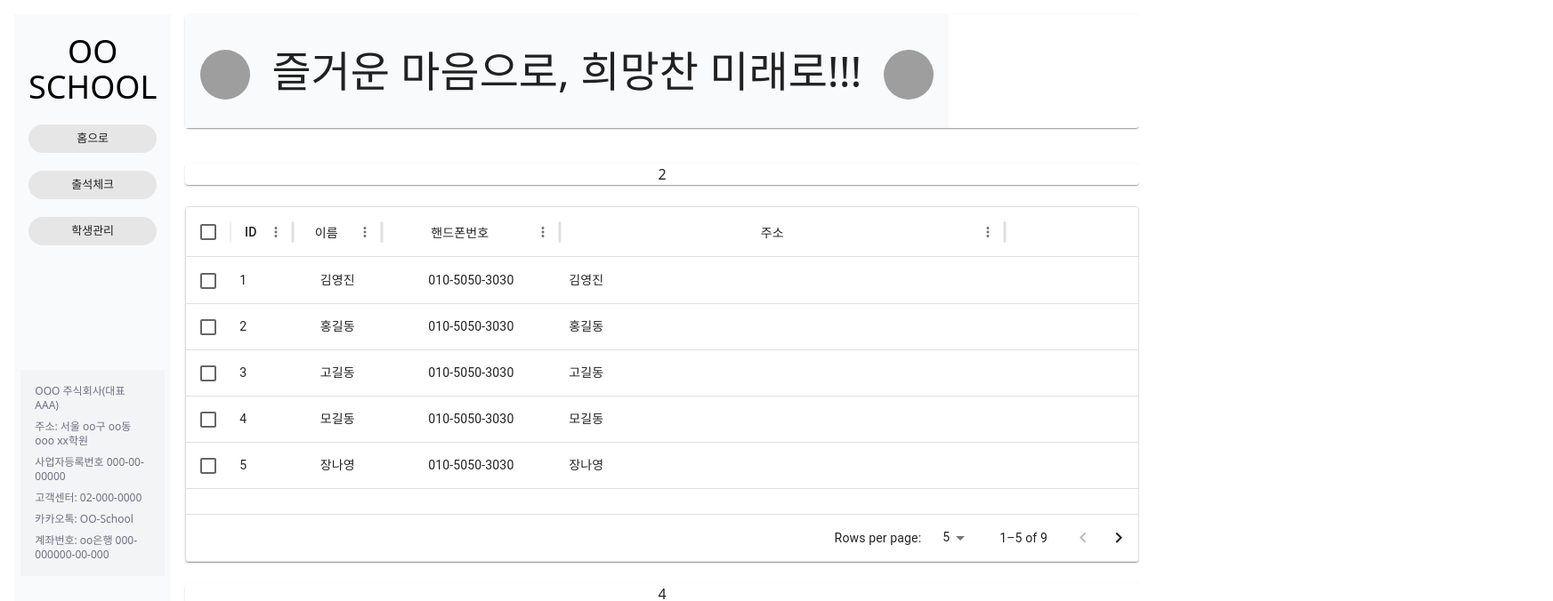
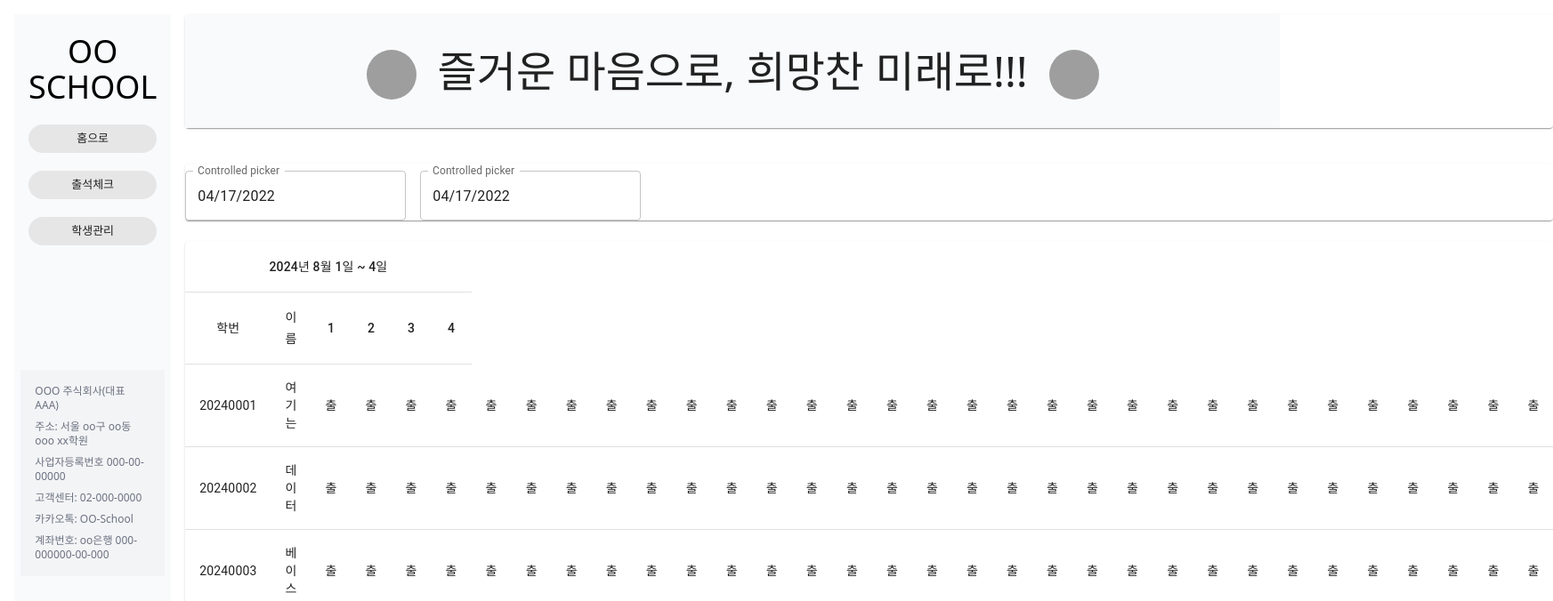
Before and after one commit to yokee1128/2024_web_student, a React (Create React App) app: page /attendance_check in a window 1280 px wide. Shown: the top 676 px of the page at 89% size, 1745 px wide, since content can reach past the window. Built offline with nearby package versions, Linux system fonts and the light colour scheme; grey boxes are pictures that could not be loaded.

Commit message:
KYJ_240720_1

```diff
--- /dev/null
+++ b/src/KYJ/AttendanceTable.tsx
@@ -0,0 +1,165 @@
+import * as React from 'react';
+import Table from '@mui/material/Table';
+import TableBody from '@mui/material/TableBody';
+import TableCell from '@mui/material/TableCell';
+import TableContainer from '@mui/material/TableContainer';
+import TableHead from '@mui/material/TableHead';
+import TableRow from '@mui/material/TableRow';
+import Paper from '@mui/material/Paper';
+
+const today = new Date();
+const strToday = today.toString();
+const lastDay = parseInt(today.getDate().toString());
+
+// 요일 구하기
+const week = today.getDay();
+
+// function days02(){
+//     let ret;
+
+//     for (let i = 1; i <= lastDay; i++){
+
+//     }
+//     arr = {
+//         id,
+//         name,
+//     };
+//     return arr;
+// }
+
+function createData(
+  id: string,
+  name: string,
+  day1: string,
+  day2: string,
+  day3: string,
+  day4: string,
+  day5: string,
+  day6: string,
+  day7: string,
+  day8: string,
+  day9: string,
+  day10: string,
+  day11: string,
+  day12: string,
+  day13: string,
+  day14: string,
+  day15: string,
+  day16: string,
+  day17: string,
+  day18: string,
+  day19: string,
+  day20: string,
+  day21: string,
+  day22: string,
+  day23: string,
+  day24: string,
+  day25: string,
+  day26: string,
+  day27: string,
+  day28: string,
+  day29: string,
+  day30: string,
+  day31: string,
+) {
+    // if(lastDay)
+  return { id, name, day1, day2, day3, day4, day5, day6, day7, day8, day9, day10, day11, day12, day13, day14, day15, day16, day17, day18, day19, day20, day21, day22, day23, day24, day25, day26, day27, day28, day29, day30, day31 };
+}
+
+const rows = [
+  createData('20240001', '여기는', '출', '출', '출', '출', '출', '출', '출', '출', '출', '출', '출', '출', '출', '출', '출', '출', '출', '출', '출', '출', '출', '출', '출', '출', '출', '출', '출', '출', '출', '출', '출'),
+  createData('20240002', '데이터', '출', '출', '출', '출', '출', '출', '출', '출', '출', '출', '출', '출', '출', '출', '출', '출', '출', '출', '출', '출', '출', '출', '출', '출', '출', '출', '출', '출', '출', '출', '출'),
+  createData('20240003', '베이스', '출', '출', '출', '출', '출', '출', '출', '출', '출', '출', '출', '출', '출', '출', '출', '출', '출', '출', '출', '출', '출', '출', '출', '출', '출', '출', '출', '출', '출', '출', '출'),
+  createData('20240004', '값을가', '출', '출', '출', '출', '출', '출', '출', '출', '출', '출', '출', '출', '출', '출', '출', '출', '출', '출', '출', '출', '출', '출', '출', '출', '출', '출', '출', '출', '출', '출', '출'),
+  createData('20240006', '져와야', '출', '출', '출', '출', '출', '출', '출', '출', '출', '출', '출', '출', '출', '출', '출', '출', '출', '출', '출', '출', '출', '출', '출', '출', '출', '출', '출', '출', '출', '출', '출'),
+];
+
+
+const tormattedDate = `${today.getFullYear()}년 ${today.getMonth()+1}월 1일 ~ ${today.getDate()}일`;
+
+
+function days(){
+    let arr = [];
+    for (let i = 1; i <= lastDay; i++){
+        arr.push(
+            <TableCell align="center">{i}</TableCell>
+        )
+    }
+
+    return arr;
+}
+
+let items = [];
+for(let i = 1; i <= lastDay; i++){
+    items.push(
+        'day'+i
+    )
+}
+const itm = items;
+
+
+
+const AttendanceTable = () => {
+  return (
+    <TableContainer component={Paper}>
+      <Table sx={{ minWidth: 650 }} aria-label="simple table">
+        <TableHead>
+            <TableRow>
+               <TableCell align="center" colSpan={lastDay+2}>{tormattedDate}</TableCell>
+            </TableRow>
+          <TableRow>
+            <TableCell align="center">학번</TableCell>
+            <TableCell align="center" width="100">이름</TableCell>
+            {days()}
+          </TableRow>
+        </TableHead>
+        <TableBody>
+          {rows.map((row) => (
+            <TableRow
+              key={row.id}
+              sx={{ '&:last-child td, &:last-child th': { border: 0 } }}
+            >
+                <TableCell component="th" scope="row" align="center">
+                    {row.id}
+                </TableCell>
+                <TableCell align="center">{row.name}</TableCell>
+                <TableCell align ="center">{row.day1}</TableCell>
+                <TableCell align ="center">{row.day2}</TableCell>
+                <TableCell align ="center">{row.day3}</TableCell>
+                <TableCell align ="center">{row.day4}</TableCell>
+                <TableCell align ="center">{row.day5}</TableCell>
+                <TableCell align ="center">{row.day6}</TableCell>
+                <TableCell align ="center">{row.day7}</TableCell>
+                <TableCell align ="center">{row.day8}</TableCell>
+                <TableCell align ="center">{row.day9}</TableCell>
+                <TableCell align ="center">{row.day10}</TableCell>
+                <TableCell align ="center">{row.day11}</TableCell>
+                <TableCell align ="center">{row.day12}</TableCell>
+                <TableCell align ="center">{row.day13}</TableCell>
+                <TableCell align ="center">{row.day14}</TableCell>
+                <TableCell align ="center">{row.day15}</TableCell>
+                <TableCell align ="center">{row.day16}</TableCell>
+                <TableCell align ="center">{row.day17}</TableCell>
+                <TableCell align ="center">{row.day18}</TableCell>
+                <TableCell align ="center">{row.day19}</TableCell>
+                <TableCell align ="center">{row.day20}</TableCell>
+                <TableCell align ="center">{row.day21}</TableCell>
+                <TableCell align ="center">{row.day22}</TableCell>
+                <TableCell align ="center">{row.day23}</TableCell>
+                <TableCell align ="center">{row.day24}</TableCell>
+                <TableCell align ="center">{row.day25}</TableCell>
+                <TableCell align ="center">{row.day26}</TableCell>
+                <TableCell align ="center">{row.day27}</TableCell>
+                <TableCell align ="center">{row.day28}</TableCell>
+                <TableCell align ="center">{row.day29}</TableCell>
+                <TableCell align ="center">{row.day30}</TableCell>
+                <TableCell align ="center">{row.day31}</TableCell>
+            </TableRow>
+          ))}
+        </TableBody>
+      </Table>
+    </TableContainer>
+  );
+}
+
+export default AttendanceTable;
--- /dev/null
+++ b/src/KYJ/DatePicker.tsx
@@ -0,0 +1,27 @@
+import * as React from 'react';
+import dayjs, { Dayjs } from 'dayjs';
+import { DemoContainer } from '@mui/x-date-pickers/internals/demo';
+import { LocalizationProvider } from '@mui/x-date-pickers/LocalizationProvider';
+import { AdapterDayjs } from '@mui/x-date-pickers/AdapterDayjs';
+import { DatePicker } from '@mui/x-date-pickers/DatePicker';
+
+export default function DatePickerValue() {
+  const [value, setValue] = React.useState<Dayjs | null>(dayjs('2022-04-17'));
+
+  return (
+    <LocalizationProvider dateAdapter={AdapterDayjs}>
+        <DemoContainer components={['DatePicker', 'DatePicker']}>
+            <DatePicker
+                label="Controlled picker"
+                value={value}
+                onChange={(newValue) => setValue(newValue)}
+                />
+            <DatePicker
+                label="Controlled picker"
+                value={value}
+                onChange={(newValue) => setValue(newValue)}
+            />
+        </DemoContainer>
+    </LocalizationProvider>
+  );
+}
--- /dev/null
+++ b/src/KYJ/InsertBtn.tsx
@@ -0,0 +1,37 @@
+import * as React from 'react';
+import Box from '@mui/material/Box';
+import Button from '@mui/material/Button';
+
+export default function InsertBtn() {
+  return (
+    <Box sx={{ '& button': { m: 1 } }}>
+      {/* <div>
+        <Button size="small">Small</Button>
+        <Button size="medium">Medium</Button>
+        <Button size="large">Large</Button>
+      </div> */}
+      {/* <div>
+        <Button variant="outlined" size="small">
+          Small
+        </Button>
+        <Button variant="outlined" size="medium">
+          수정
+        </Button>
+        <Button variant="outlined" size="large">
+          Large
+        </Button>
+      </div> */}
+      <div>
+        {/* <Button variant="contained" size="small">
+          Small
+        </Button> */}
+        <Button variant="contained" size="medium">
+          수정
+        </Button>
+        {/* <Button variant="contained" size="large">
+          Large
+        </Button> */}
+      </div>
+    </Box>
+  );
+}
--- a/src/components/organism/AttendanceCheck.tsx
+++ b/src/components/organism/AttendanceCheck.tsx
@@ -5,58 +5,61 @@ import { DataGrid, GridColDef } from '@mui/x-data-grid';
 import { Grid, Paper } from "@mui/material";
 import Layout from "../layout/Layout";
 import Navi from "../molecules/Navi";
+import AttendanceTable from "../../KYJ/AttendanceTable";
+import DatePickerValue from "../../KYJ/DatePicker";
+import InsertBtn from "../../KYJ/InsertBtn";
 
 const Item = styled(Paper)(({ theme }) => ({
   backgroundcolor: '#EEE',
   textAlign: 'center',
 }));
 
-const columns: GridColDef[] = [
-  {
-    field: 'id',
-    headerName: 'ID',
-    headerAlign: 'center',
-    align: 'left',
-    width: 70
-  },
-  {
-    field: 'name',
-    headerName: '이름',
-    headerAlign: 'center',
-    align: 'center',
-    width: 100
-  },
-  {
-    field: 'phone',
-    headerName: '핸드폰번호',
-    headerAlign: "center",
-    align: "center",
-    type: 'string',
-    width: 200,
-  },
-  {
-    field: 'address',
-    headerName: '주소',
-    headerAlign: 'center',
-    align: 'left',
-    description: 'This column has a value getter and is not sortable.',
-    sortable: false,
-    width: 500,
-    valueGetter: (value, row) => `${row.name || ''}`,
-  },
-];
+// const columns: GridColDef[] = [
+//   {
+//     field: 'id',
+//     headerName: 'ID',
+//     headerAlign: 'center',
+//     align: 'left',
+//     width: 70
+//   },
+//   {
+//     field: 'name',
+//     headerName: '이름',
+//     headerAlign: 'center',
+//     align: 'center',
+//     width: 100
+//   },
+//   {
+//     field: 'phone',
+//     headerName: '핸드폰번호',
+//     headerAlign: "center",
+//     align: "center",
+//     type: 'string',
+//     width: 200,
+//   },
+//   {
+//     field: 'address',
+//     headerName: '주소',
+//     headerAlign: 'center',
+//     align: 'left',
+//     description: 'This column has a value getter and is not sortable.',
+//     sortable: false,
+//     width: 500,
+//     valueGetter: (value, row) => `${row.name || ''}`,
+//   },
+// ];
 
-const rows = [
-  { id: 1, name: '김영진', phone: '010-5050-3030' },
-  { id: 2, name: '홍길동', phone: '010-5050-3030' },
-  { id: 3, name: '고길동', phone: '010-5050-3030' },
-  { id: 4, name: '모길동', phone: '010-5050-3030' },
-  { id: 5, name: '장나영', phone: '010-5050-3030' },
-  { id: 6, name: '마젠타', phone: '010-5050-3030' },
-  { id: 7, name: '이시연', phone: '010-5050-3030' },
-  { id: 8, name: '이아희', phone: '010-5050-3030' },
-  { id: 9, name: '이지혜', phone: '010-5050-3030' },
-];
+// const rows = [
+//   { id: 1, name: '김영진', phone: '010-5050-3030' },
+//   { id: 2, name: '홍길동', phone: '010-5050-3030' },
+//   { id: 3, name: '고길동', phone: '010-5050-3030' },
+//   { id: 4, name: '모길동', phone: '010-5050-3030' },
+//   { id: 5, name: '장나영', phone: '010-5050-3030' },
+//   { id: 6, name: '마젠타', phone: '010-5050-3030' },
+//   { id: 7, name: '이시연', phone: '010-5050-3030' },
+//   { id: 8, name: '이아희', phone: '010-5050-3030' },
+//   { id: 9, name: '이지혜', phone: '010-5050-3030' },
+// ];
 const AttendanceCheck = () => {
 
   return (
@@ -74,11 +77,12 @@ const AttendanceCheck = () => {
           </Grid>
           <Grid item xs={6} md={12}>
             <Item>
-              2
+              <DatePickerValue/>
             </Item>
           </Grid>
           <Grid item xs={6} md={12}>
-            <Item>
+            <AttendanceTable/>
+            {/* <Item>
               <div style={{ height: 400, width: '100%' }}>
                 <DataGrid
                   rows={rows}
@@ -92,10 +96,12 @@ const AttendanceCheck = () => {
                   checkboxSelection
                 />
               </div>
-            </Item>
+            </Item> */}
           </Grid>
           <Grid item xs={6} md={12}>
-            <Item>4</Item>
+            <Item>
+              <InsertBtn/>
+            </Item>
           </Grid>
         </Grid>
       </div>
```
